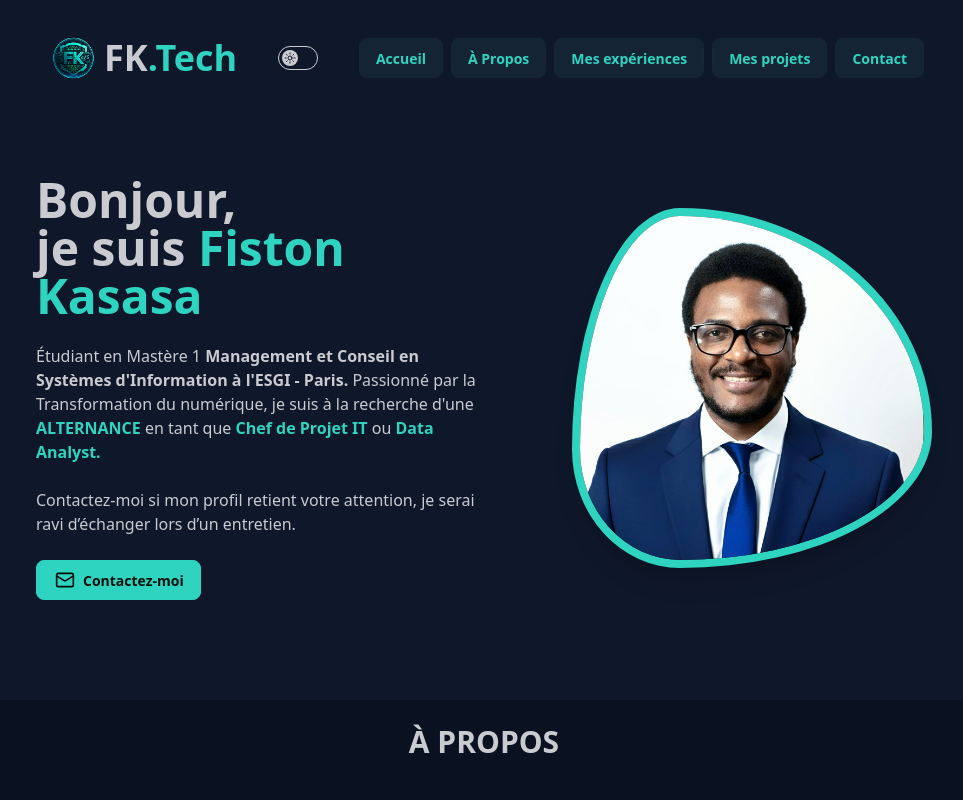
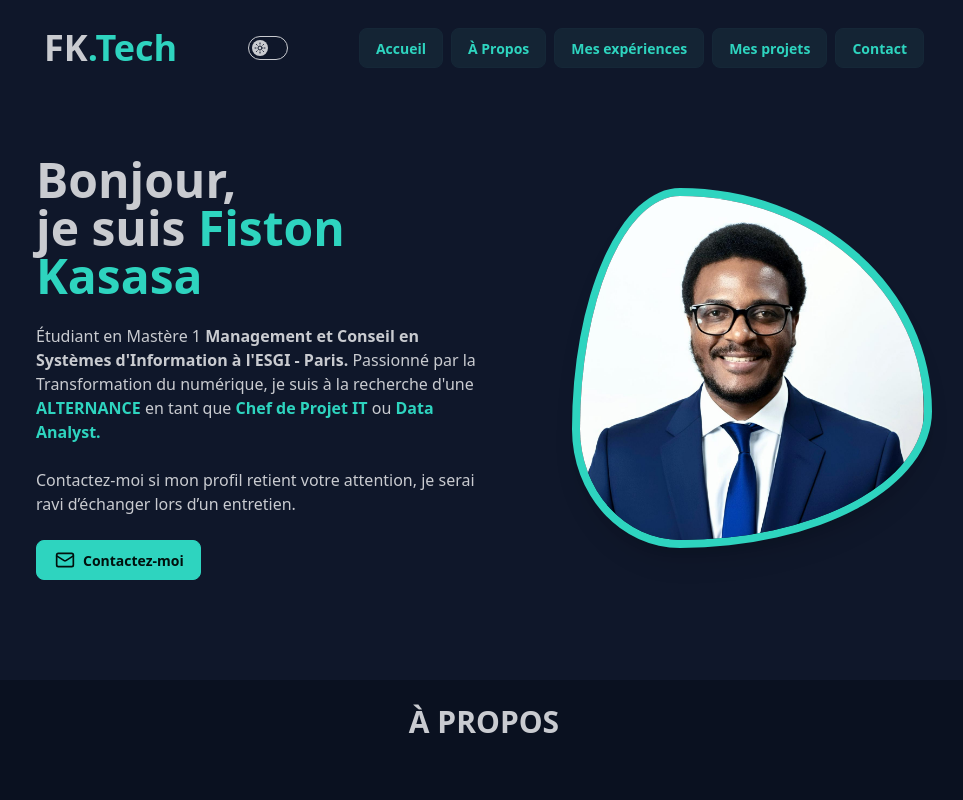
Before and after one commit to Fiston112/Projet---Portfolio-2.0, a React (Vite) app: page / in a window 1280 px wide. Shown: the top 800 px of the page, without its empty margins (156-1119 px from the left). Built offline with nearby package versions, Linux system fonts and the light colour scheme.

Commit message:
Remove logo image from Navbar
Removed logo image from Navbar component.

```diff
--- a/src/components/Navbar.tsx
+++ b/src/components/Navbar.tsx
@@ -2,7 +2,6 @@ const Navbar = () => {
   return (
     <div className="flex justify-center md:justify-between items-center p-2">
       <a href="#Home" className="flex items-center font-bold text-3xl md:text-xl">
-        <img src="./src/assets/FK.png" alt="Logo FK" className="w-15 h-auto" />
         <span className="text-bold text-4xl">FK</span><span className="text-success text-bold text-4xl">.Tech</span>
       </a>
       <label className="toggle text-base-content">
```
